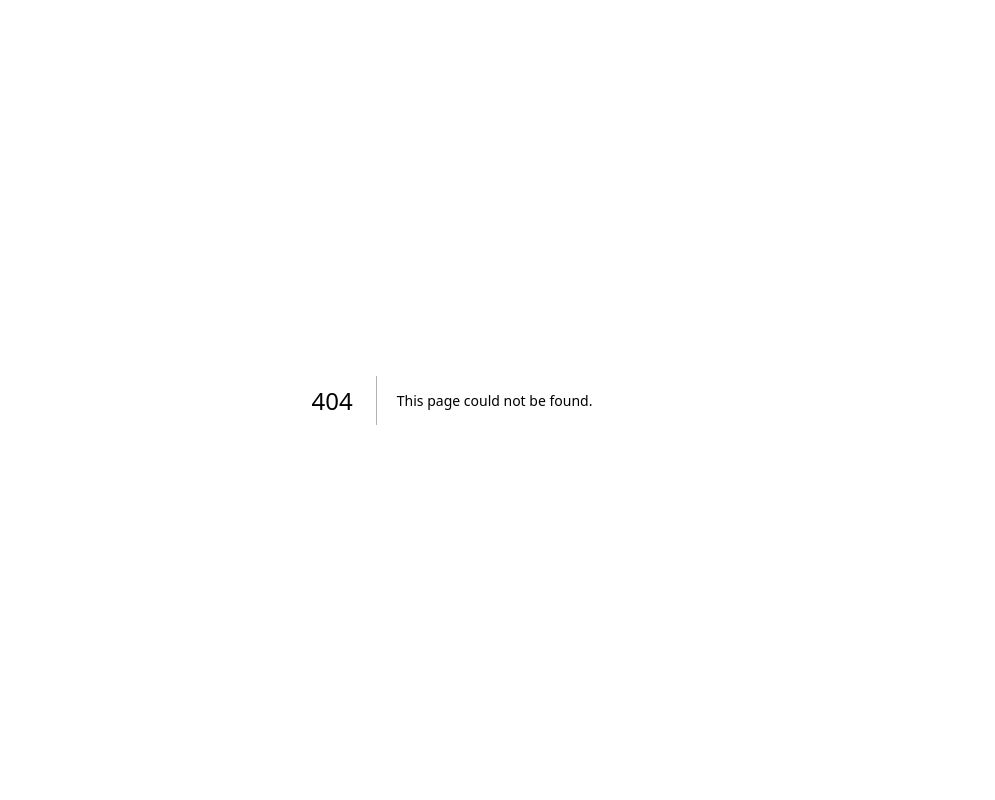
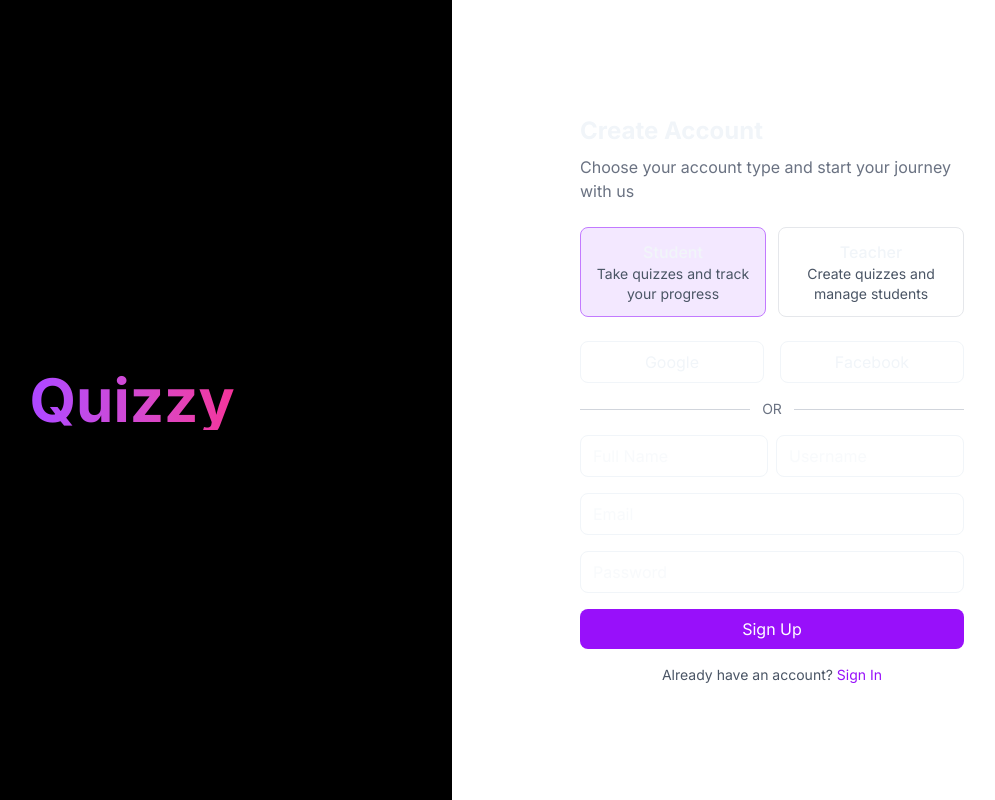
Before and after one commit to Shreyanshi210205/QuizMate, a Next.js app in the folder frontend/: page /auth/register in a window 1280 px wide. Before the commit this address had no page. Shown: the whole page, without its empty margins (188-1183 px from the left). Built offline with nearby package versions, Linux system fonts and the light colour scheme.

Commit message:
signup and login

```diff
--- /dev/null
+++ b/frontend/src/app/auth/register/page.tsx
@@ -0,0 +1,114 @@
+"use client";
+import Link from "next/link";
+import { useState } from "react";
+
+export default function SignupPage() {
+  const [role, setRole] = useState("student");
+
+  return (
+    <div className="flex min-h-screen">
+      {/* Left side – grid background */}
+      <div className="relative hidden lg:flex w-1/2 items-center justify-center bg-black overflow-hidden">
+        <div className="absolute inset-0">
+          {/* Inline SVG grid */}
+          <svg
+            className="absolute inset-0 floor-grid"
+            viewBox="0 0 800 800"
+            xmlns="http://www.w3.org/2000/svg"
+          >
+            <defs>
+              <pattern id="grid" width="40" height="40" patternUnits="userSpaceOnUse">
+                <path
+                  d="M 40 0 L 0 0 0 40"
+                  fill="none"
+                  stroke="rgba(180, 100, 255, 0.15)"
+                  strokeWidth="1"
+                />
+              </pattern>
+            </defs>
+            <rect width="100%" height="100%" fill="url(#grid)" />
+          </svg>
+        </div>
+        <h1 className="relative z-10 text-6xl font-bold bg-gradient-to-r from-purple-500 to-pink-500 bg-clip-text text-transparent">
+          Quizzy
+        </h1>
+      </div>
+
+      {/* Right side – signup form */}
+      <div className="flex w-full lg:w-1/2 items-center justify-center bg-white">
+        <div className="w-full max-w-md p-8">
+          <h2 className="text-2xl font-bold mb-2">Create Account</h2>
+          <p className="text-gray-500 mb-6">
+            Choose your account type and start your journey with us
+          </p>
+
+          <div className="flex gap-3 mb-6">
+            <button
+              onClick={() => setRole("student")}
+              className={`flex-1 border rounded-lg p-3 ${
+                role === "student" ? "bg-purple-100 border-purple-400" : "border-gray-200"
+              }`}
+            >
+              <span className="font-medium">Student</span>
+              <p className="text-sm text-gray-600">Take quizzes and track your progress</p>
+            </button>
+
+            <button
+              onClick={() => setRole("teacher")}
+              className={`flex-1 border rounded-lg p-3 ${
+                role === "teacher" ? "bg-purple-100 border-purple-400" : "border-gray-200"
+              }`}
+            >
+              <span className="font-medium">Teacher</span>
+              <p className="text-sm text-gray-600">Create quizzes and manage students</p>
+            </button>
+          </div>
+
+          <div className="flex gap-4 mb-4">
+            <button className="flex-1 border rounded-lg py-2">Google</button>
+            <button className="flex-1 border rounded-lg py-2">Facebook</button>
+          </div>
+
+          <div className="flex items-center my-4">
+            <div className="flex-grow border-t border-gray-300" />
+            <span className="px-3 text-gray-500 text-sm">OR</span>
+            <div className="flex-grow border-t border-gray-300" />
+          </div>
+
+          <form className="space-y-4">
+            <div className="flex gap-2">
+              <input
+                placeholder="Full Name"
+                className="w-1/2 border rounded-lg px-3 py-2 focus:ring-2 focus:ring-purple-500 outline-none"
+              />
+              <input
+                placeholder="Username"
+                className="w-1/2 border rounded-lg px-3 py-2 focus:ring-2 focus:ring-purple-500 outline-none"
+              />
+            </div>
+            <input
+              placeholder="Email"
+              type="email"
+              className="w-full border rounded-lg px-3 py-2 focus:ring-2 focus:ring-purple-500 outline-none"
+            />
+            <input
+              placeholder="Password"
+              type="password"
+              className="w-full border rounded-lg px-3 py-2 focus:ring-2 focus:ring-purple-500 outline-none"
+            />
+            <button className="w-full bg-purple-600 text-white py-2 rounded-lg hover:bg-purple-700">
+              Sign Up
+            </button>
+          </form>
+
+          <p className="text-center text-gray-600 text-sm mt-4">
+            Already have an account?{" "}
+            <Link href="/signin" className="text-purple-600 hover:underline">
+              Sign In
+            </Link>
+          </p>
+        </div>
+      </div>
+    </div>
+  );
+}
--- /dev/null
+++ b/frontend/src/app/auth/signin/page.tsx
@@ -0,0 +1,80 @@
+"use client";
+import Link from "next/link";
+import Image from "next/image";
+
+export default function LoginPage() {
+  return (
+    <div className="flex min-h-screen">
+      {/* Left side – same grid and logo */}
+      <div className="relative hidden lg:flex w-1/2 items-center justify-center bg-[linear-gradient(90deg,#241236_0%,#000000_45%,#4a1f12_100%)] overflow-hidden">
+        <div className="absolute inset-0 pointer-events-none overflow-hidden">
+          <Image
+            src="/ceil.svg"
+            alt="Ceiling Grid"
+            fill
+            className="ceiling-grid"
+            priority
+          />
+          <Image
+            src="/floor.svg"
+            alt="Floor Grid"
+            fill
+            className="floor-grid"
+            priority
+          />
+        </div>
+        <h1 className="relative z-10 text-6xl font-bold bg-gradient-to-r from-purple-500 to-pink-500 bg-clip-text text-transparent">
+          Quizzy
+        </h1>
+      </div>
+
+      {/* Right side – login form */}
+      <div className="flex w-full lg:w-1/2 items-center justify-center bg-white">
+        <div className="w-full max-w-md p-8">
+          <h2 className="text-2xl font-bold mb-2">Welcome back</h2>
+          <p className="text-gray-500 mb-6">
+            Enter your credentials to access your account
+          </p>
+
+          <div className="flex gap-4 mb-4">
+            <button className="flex-1 border rounded-lg py-2">Google</button>
+            <button className="flex-1 border rounded-lg py-2">Facebook</button>
+          </div>
+
+          <div className="flex items-center my-4">
+            <div className="flex-grow border-t border-gray-300" />
+            <span className="px-3 text-gray-500 text-sm">OR</span>
+            <div className="flex-grow border-t border-gray-300" />
+          </div>
+
+          <form className="space-y-4">
+            <input
+              placeholder="Username"
+              className="w-full border rounded-lg px-3 py-2 focus:ring-2 focus:ring-purple-500 outline-none"
+            />
+            <input
+              placeholder="Email"
+              type="email"
+              className="w-full border rounded-lg px-3 py-2 focus:ring-2 focus:ring-purple-500 outline-none"
+            />
+            <input
+              placeholder="Password"
+              type="password"
+              className="w-full border rounded-lg px-3 py-2 focus:ring-2 focus:ring-purple-500 outline-none"
+            />
+            <button className="w-full bg-purple-600 text-white py-2 rounded-lg hover:bg-purple-700">
+              Sign In
+            </button>
+          </form>
+
+          <p className="text-center text-gray-600 text-sm mt-4">
+            Don’t have an account?{" "}
+            <Link href="/auth/register" className="text-purple-600 hover:underline">
+              Sign Up
+            </Link>
+          </p>
+        </div>
+      </div>
+    </div>
+  );
+}
--- a/frontend/src/components/HeroSection.tsx
+++ b/frontend/src/components/HeroSection.tsx
@@ -1,6 +1,6 @@
 import { Button } from "@/components/ui/button";
 import Image from "next/image";
-
+import Link from "next/link";
 const avatars = [
   "/assets/frame79.png",
   "/assets/frame80.png",
@@ -27,7 +27,9 @@ export default function HeroSection() {
           Test your knowledge, compete with peers, and win exciting rewards.
         </p>
         <div className="flex justify-center gap-4">
+          <Link href='/auth/signup'>
           <Button className="bg-gradient-to-r from-pink-500 via-purple-500 to-indigo-500 text-white hover:opacity-95">Get Started</Button>
+          </Link>
           <Button variant="secondary" className="bg-white text-black hover:bg-gray-200">
             Explore Quizzes
           </Button>
--- a/frontend/src/components/Navbar.tsx
+++ b/frontend/src/components/Navbar.tsx
@@ -1,6 +1,7 @@
 "use client";
 
 import { Button } from "@/components/ui/button";
+import Link from "next/link";
 
 export default function Navbar() {
   return (
@@ -19,15 +20,19 @@ export default function Navbar() {
       </div>
 
       <div className="flex gap-3">
+        <Link href='/auth/signin'>
         <Button
           variant="ghost"
           className="bg-white text-black hover:bg-gray-100 border-transparent"
         >
           Sign In
         </Button>
+        </Link>
+        <Link href='/auth/register'>
         <Button className="bg-gradient-to-r from-pink-500 via-purple-500 to-indigo-500 text-white hover:opacity-95">
           Register
         </Button>
+        </Link>
       </div>
     </nav>
   );
```
Also changed, not shown: 1 other file (tests, documents, lock files or other folders).
